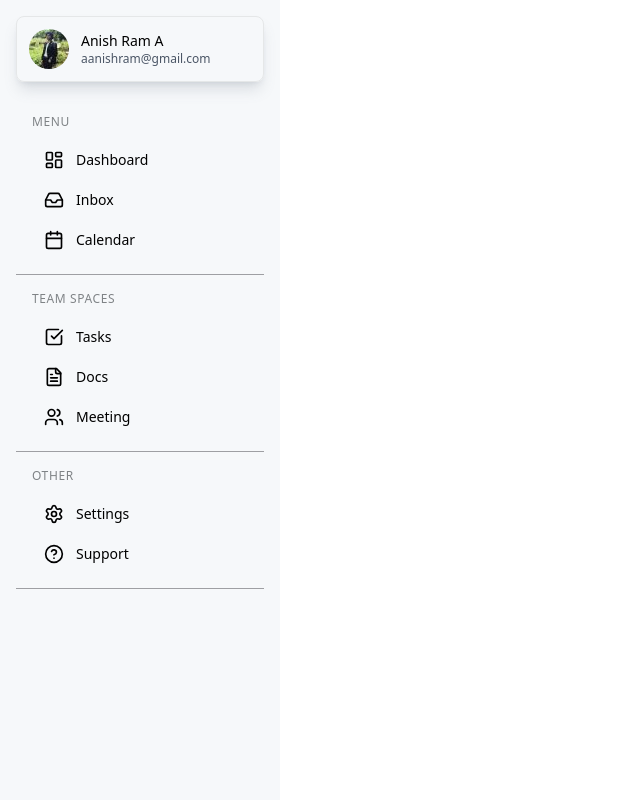
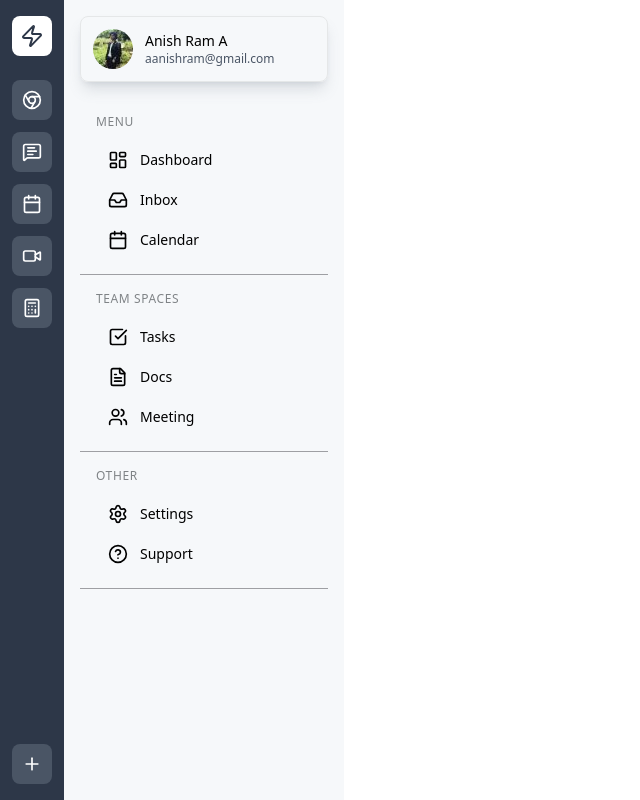
Before and after one commit to AAnishRam/Task-Manager, a Next.js app: page / in a window 1280 px wide. Shown: the whole page, without its empty margins (0-640 px from the left). Built offline with nearby package versions, Linux system fonts and the light colour scheme.

Commit message:
IconBar Added

```diff
--- a/src/app/page.tsx
+++ b/src/app/page.tsx
@@ -1,10 +1,16 @@
+import IconBar from "@/components/IconBar";
 import Sidebar from "@/components/Sidebar";
 import React from "react";
 
 function page() {
   return (
-    <div>
-      <Sidebar></Sidebar>
+    <div className="flex h-screen">
+      <IconBar />
+      <Sidebar />
+      {/* Main content area - you can add your task board here later */}
+      <div className="flex-1 bg-white">
+        {/* This is where your main content will go */}
+      </div>
     </div>
   );
 }
--- /dev/null
+++ b/src/components/IconBar.tsx
@@ -0,0 +1,66 @@
+import React from "react";
+import {
+  Zap,
+  MessageSquare,
+  Calendar,
+  MessageCircle,
+  MessageSquare as MessageSquare2,
+  Plus,
+  Chrome,
+  ChromeIcon,
+  MessageSquareTextIcon,
+  Video,
+  Calculator,
+} from "lucide-react";
+
+interface IconBarProps {
+  className?: string;
+}
+
+const IconBar: React.FC<IconBarProps> = ({ className = "" }) => {
+  const iconItems = [
+    { icon: Chrome, bgColor: "bg-purple-600", isActive: false },
+    { icon: MessageSquareTextIcon, bgColor: "bg-blue-600", isActive: false },
+    { icon: Calendar, bgColor: "bg-blue-500", isActive: false },
+    { icon: Video, bgColor: "bg-purple-500", isActive: false },
+    { icon: Calculator, bgColor: "bg-blue-500", isActive: false },
+  ];
+
+  return (
+    <div
+      className={`w-16 bg-[#2d3748] h-screen flex flex-col items-center py-4 ${className}`}
+    >
+      {/* Logo/Brand Icon */}
+      <div className="mb-6">
+        <div className="w-10 h-10 bg-white rounded-lg flex items-center justify-center">
+          <Zap className="w-6 h-6 text-[#2d3748]" />
+        </div>
+      </div>
+
+      {/* Navigation Icons */}
+      <div className="flex flex-col space-y-3 flex-1">
+        {iconItems.map((item, index) => (
+          <button
+            key={index}
+            className={`w-10 h-10 rounded-lg flex items-center justify-center transition-all duration-200 hover:scale-110 ${
+              item.isActive
+                ? `${item.bgColor} shadow-lg`
+                : "bg-gray-600 hover:bg-gray-500"
+            }`}
+          >
+            <item.icon className="w-5 h-5 text-white" />
+          </button>
+        ))}
+      </div>
+
+      {/* Add Button */}
+      <div className="mt-auto">
+        <button className="w-10 h-10 bg-gray-600 hover:bg-gray-500 rounded-lg flex items-center justify-center transition-all duration-200 hover:scale-110">
+          <Plus className="w-5 h-5 text-white" />
+        </button>
+      </div>
+    </div>
+  );
+};
+
+export default IconBar;
```
